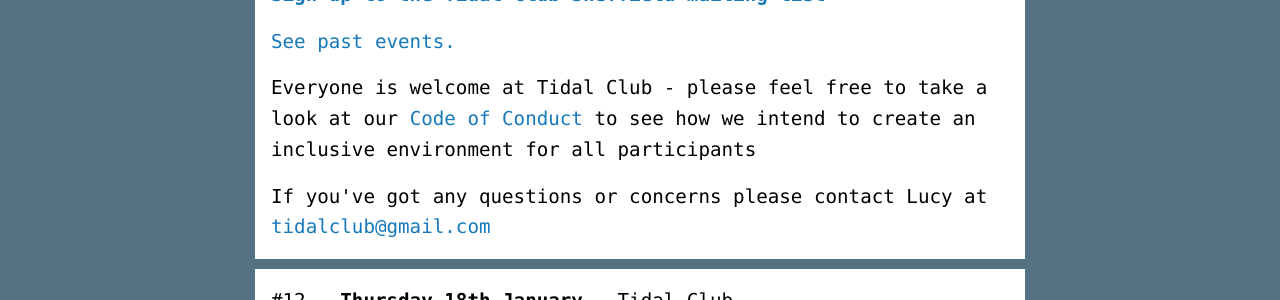
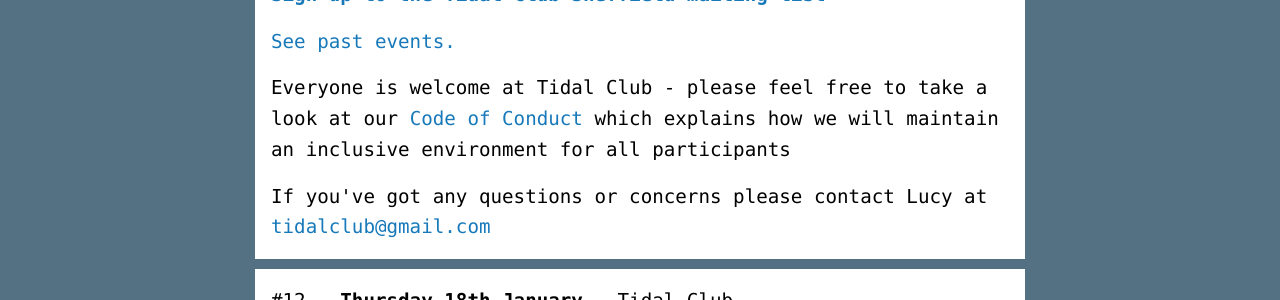
Before and after one commit to tidalclub/tidalclub.github.io, a Jekyll site: the page built from sheffield.html, in a window 1280 px wide. Shown: the part 312-612 px from the top of the page. Built offline with Jekyll 4.4.1, drawn with Linux system fonts in a browser that asks for light colours; nearby versions of some CDN libraries; a script that is not in the unit is left out; comment, search, counter and statistics services are not loaded.

Commit message:
Update sheffield.html

```diff
--- a/sheffield.html
+++ b/sheffield.html
@@ -5,7 +5,7 @@ title: Tidal Club
 			<h1>Sheffield</h1>
 			<p><strong><a href="http://eepurl.com/cVDvbj" target="_blank">Sign up to the Tidal Club Sheffield mailing list</a></strong></p>
 			<p><a href="https://tidalclub.github.io/sheffield_archive.html">See past events.</a></p>
-			<p>Everyone is welcome at Tidal Club - please feel free to take a look at our <a href="https://docs.google.com/document/d/1lKHS-tbKSSrF364Psk4JyRacrYEcGKDJXvLB9EkqnOs/edit?usp=sharing" target="_blank">Code of Conduct</a> to see how we intend to create an inclusive environment for all participants</a></p>
+			<p>Everyone is welcome at Tidal Club - please feel free to take a look at our <a href="https://docs.google.com/document/d/1lKHS-tbKSSrF364Psk4JyRacrYEcGKDJXvLB9EkqnOs/edit?usp=sharing" target="_blank">Code of Conduct</a> which explains how we will maintain an inclusive environment for all participants</a></p>
 			<p>If you've got any questions or concerns please contact Lucy at <a href="mailto:tidalclub@gmail.com">tidalclub@gmail.com</a></p>
 <hr>
 			<p>#12 - <strong>Thursday 18th January</strong> - Tidal Club</p>
```
